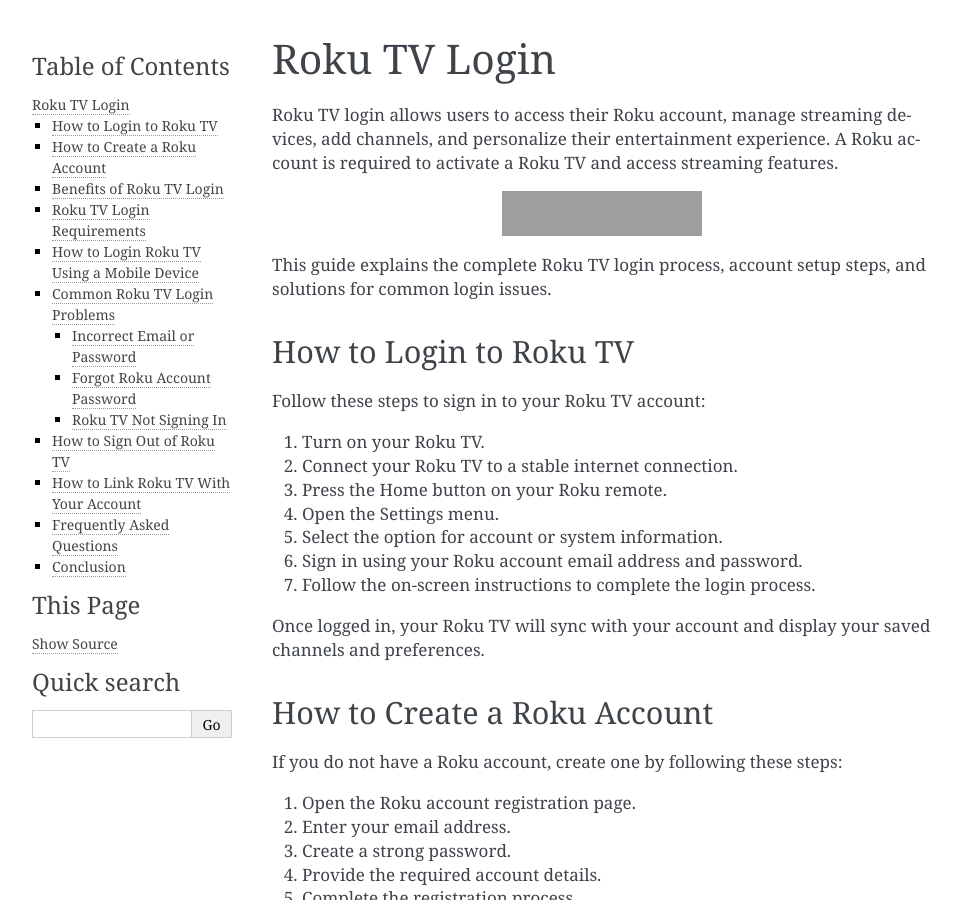
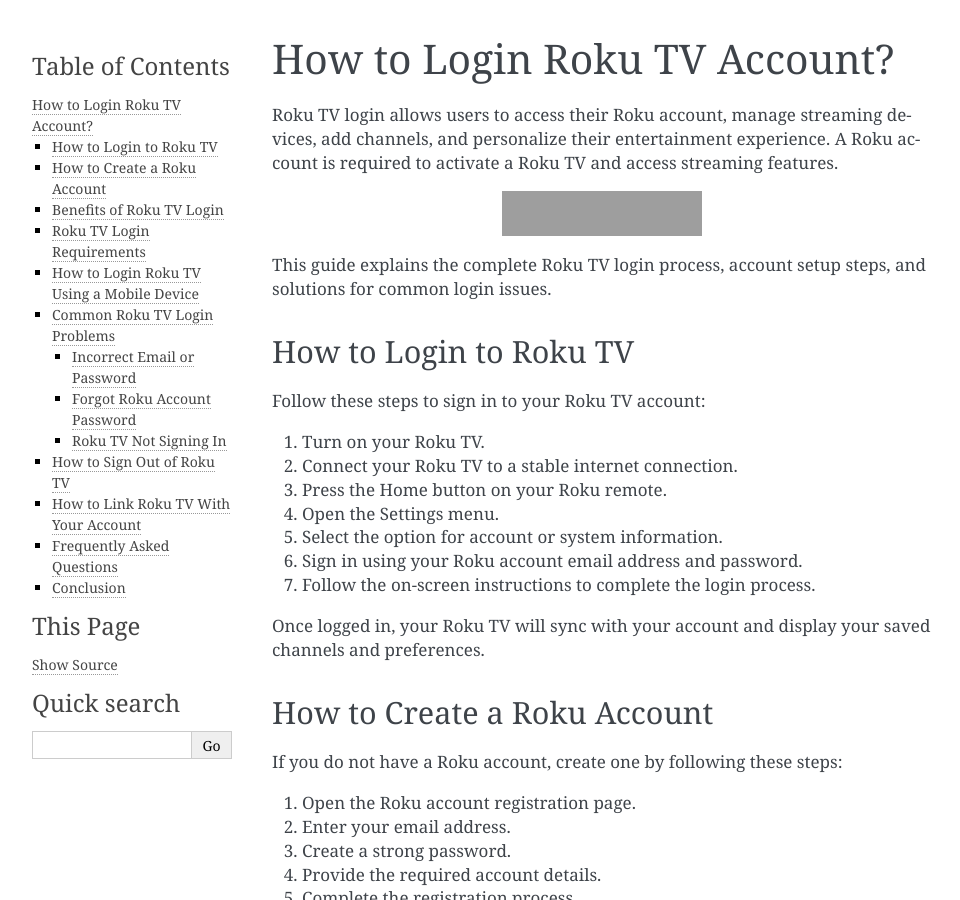
Before and after one commit to rokutvaccount/rokutvaccout, a Sphinx documentation site: the page built from docs/index.rst, in a window 1280 px wide and 900 px high, cut to the strip 0-900 px from the top of the window. Shown: the whole strip, without its empty margins (148-1108 px from the left). Built offline with Sphinx 7.4.7, drawn with Linux system fonts in a browser that asks for light colours; grey boxes are pictures that could not be loaded.

Commit message:
Update index.rst

```diff
--- a/docs/index.rst
+++ b/docs/index.rst
@@ -1,4 +1,4 @@
-Roku TV Login
+How to Login Roku TV Account?
 =============
 
 
```
